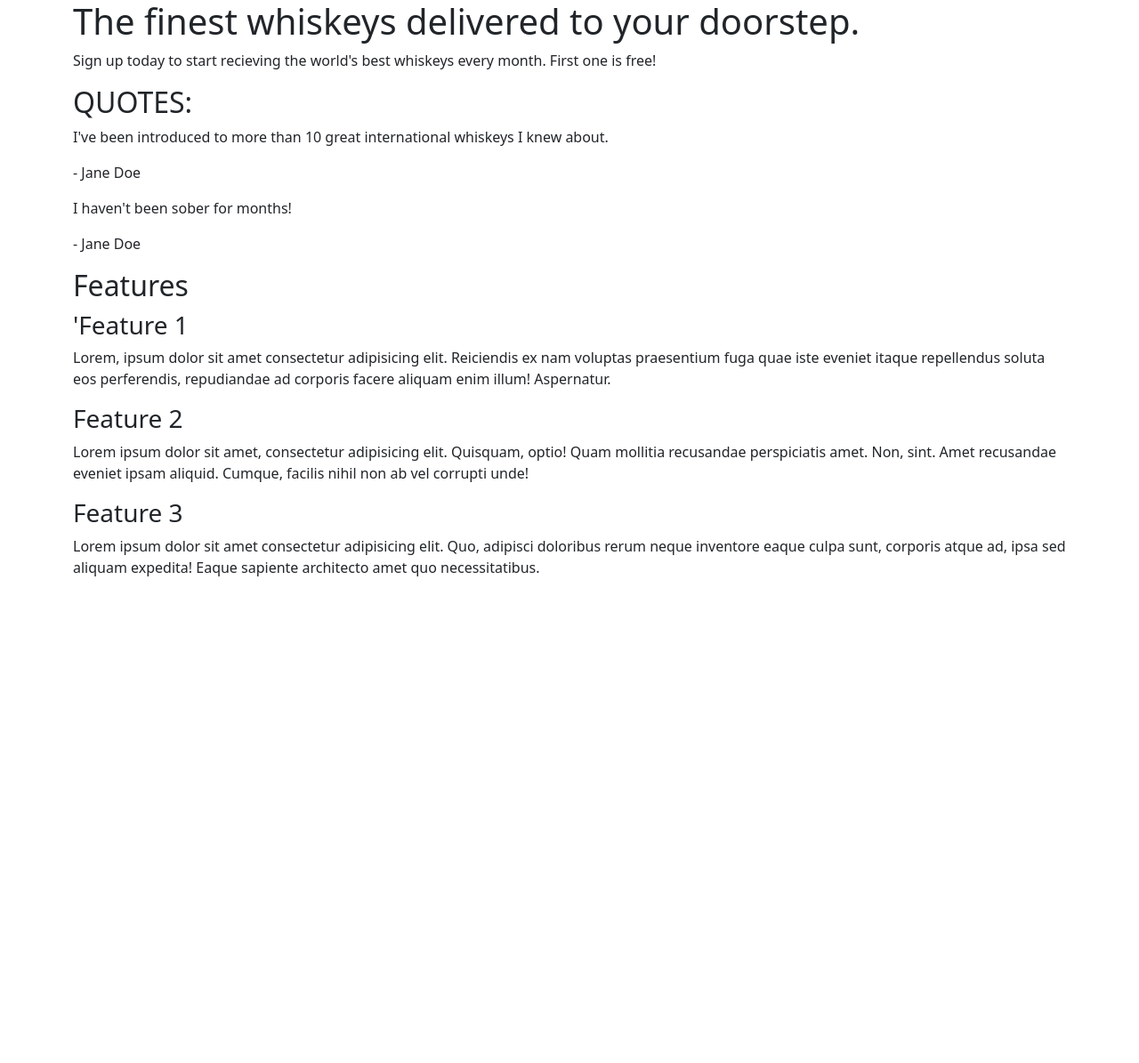
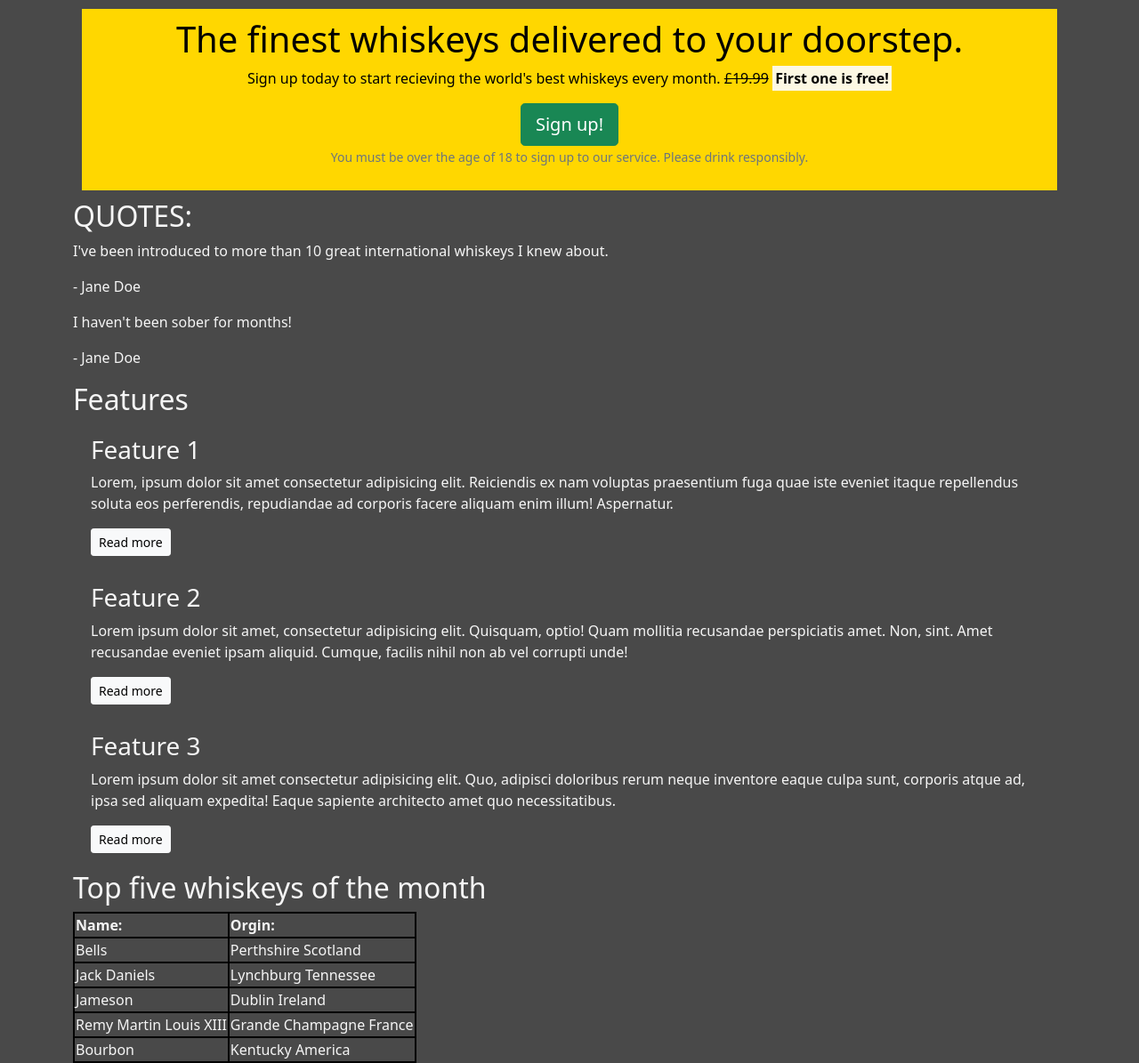
Before and after one commit to Codey94/Bootstrap-temp, a plain HTML site: page index.html in a window 1280 px wide. Shown: the whole page at 89% size. Before the commit the page ends 800 px from the top, so only its background shows below. Drawn offline with nearby package versions, Linux system fonts and the light colour scheme.

Commit message:
Added monthly favourites with table and styling

```diff
--- /dev/null
+++ b/CSS/style.css
@@ -0,0 +1,21 @@
+table, th, tr, td {
+    border: 2px solid black;
+}
+
+body {
+    background-color: rgb(73, 73, 73);
+    color: whitesmoke;
+}
+
+.callout {
+    background-color: gold;
+    color: black;
+    padding: 10px;
+    margin: 10px;
+    text-align: center;
+}
+
+.feature div{
+    padding: 10px;
+    margin: 10px;
+}
--- a/index.html
+++ b/index.html
@@ -6,13 +6,17 @@
     <title>Whiskey Drop | Taste a new Whiskey every month</title>
     <link href="https://cdn.jsdelivr.net/npm/bootstrap@5.0.0-beta1/dist/css/bootstrap.min.css" rel="stylesheet" integrity="sha384-giJF6kkoqNQ00vy+HMDP7azOuL0xtbfIcaT9wjKHr8RbDVddVHyTfAAsrekwKmP1" crossorigin="anonymous">
 <script src="https://cdn.jsdelivr.net/npm/bootstrap@5.0.0-beta1/dist/js/bootstrap.bundle.min.js" integrity="sha384-ygbV9kiqUc6oa4msXn9868pTtWMgiQaeYH7/t7LECLbyPA2x65Kgf80OJFdroafW" crossorigin="anonymous"></script>
+<link rel="stylesheet" href="CSS/style.css">
 </head>
 <body>
    <article class="container">
     <!--callout-->
     <section class="callout">
         <h1>The finest whiskeys delivered to your doorstep.</h1>
-        <p>Sign up today to start recieving the world's best whiskeys every month. First one is free!</p>
+        <p>Sign up today to start recieving the world's best whiskeys every month.
+            <s>£19.99</s> <strong><mark>First one is free!</mark></strong></p>
+        <button class="btn btn-success btn-lg">Sign up!</button>
+        <p class="text-muted"><small>You must be over the age of 18 to sign up to our service. Please drink responsibly.</small></p>
     </section>
     <!--/callout-->
 
@@ -33,19 +37,53 @@
     <section class="feature">
         <h2>Features</h2>
         <div class="feature">
-            <h3>'Feature 1</h3>
+            <h3>Feature 1</h3>
             <p>Lorem, ipsum dolor sit amet consectetur adipisicing elit. Reiciendis ex nam voluptas praesentium fuga quae iste eveniet itaque repellendus soluta eos perferendis, repudiandae ad corporis facere aliquam enim illum! Aspernatur.</p>
+            <button class="btn btn-sm btn-light" href="#">Read more</button>
         </div>
         <div class="feature">
             <h3>Feature 2</h3>
             <p>Lorem ipsum dolor sit amet, consectetur adipisicing elit. Quisquam, optio! Quam mollitia recusandae perspiciatis amet. Non, sint. Amet recusandae eveniet ipsam aliquid. Cumque, facilis nihil non ab vel corrupti unde!</p>
+            <button class="btn btn-sm btn-light" href="#">Read more</button>
         </div>
         <div class="feature">
             <h3>Feature 3</h3>
             <p>Lorem ipsum dolor sit amet consectetur adipisicing elit. Quo, adipisci doloribus rerum neque inventore eaque culpa sunt, corporis atque ad, ipsa sed aliquam expedita! Eaque sapiente architecto amet quo necessitatibus.</p>
+            <button class="btn btn-sm btn-light" href="#">Read more</button>
         </div>
     </section>
     <!--/Features-->
+    <!--Monthly Favourites-->
+    <section class="monthly-favourites">
+        <table>
+            <h2>Top five whiskeys of the month</h2>
+            <tr>
+                <th>Name:</th>
+                <th>Orgin:</th>
+            </tr>
+            <tr>
+                <td>Bells</td>
+                <td>Perthshire Scotland</td>
+            </tr>
+            <tr>
+                <td>Jack Daniels</td>
+                <td>Lynchburg Tennessee</td>
+            </tr>
+            <tr>
+                <td>Jameson</td>
+                <td>Dublin Ireland</td>
+            </tr>
+            <tr>
+                <td>Remy Martin Louis XIII</td>
+                <td>Grande Champagne France</td>
+            </tr>
+            <tr>
+                <td>Bourbon</td>
+                <td>Kentucky America</td>
+            </tr>
+        </table>
+    </section>
+    <!--/Monthly Favourites-->
    </article>
 </body>
 </html>
```
